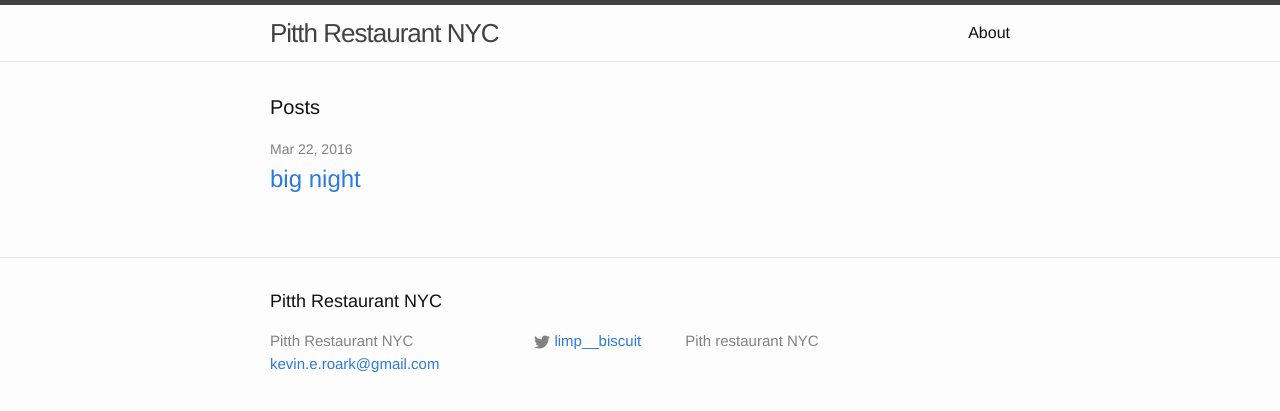
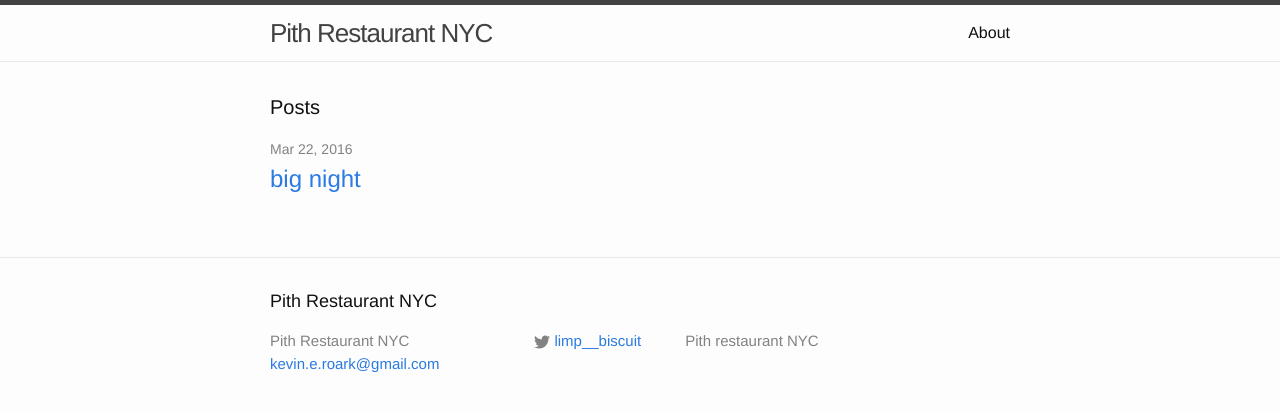
Before and after one commit to zoe-pith/pith-site, a Jekyll site: the page built from index.html, in a window 1280 px wide. Shown: the top 411 px of the page. Built offline with Jekyll 4.4.1, drawn with Linux system fonts in a browser that asks for light colours.

Commit message:
fix pittth typo

```diff
--- a/_config.yml
+++ b/_config.yml
@@ -1,6 +1,6 @@
 
 # Site settings
-title: Pitth Restaurant NYC
+title: Pith Restaurant NYC
 email: kevin.e.roark@gmail.com
 description: >
   Pith restaurant NYC
```
